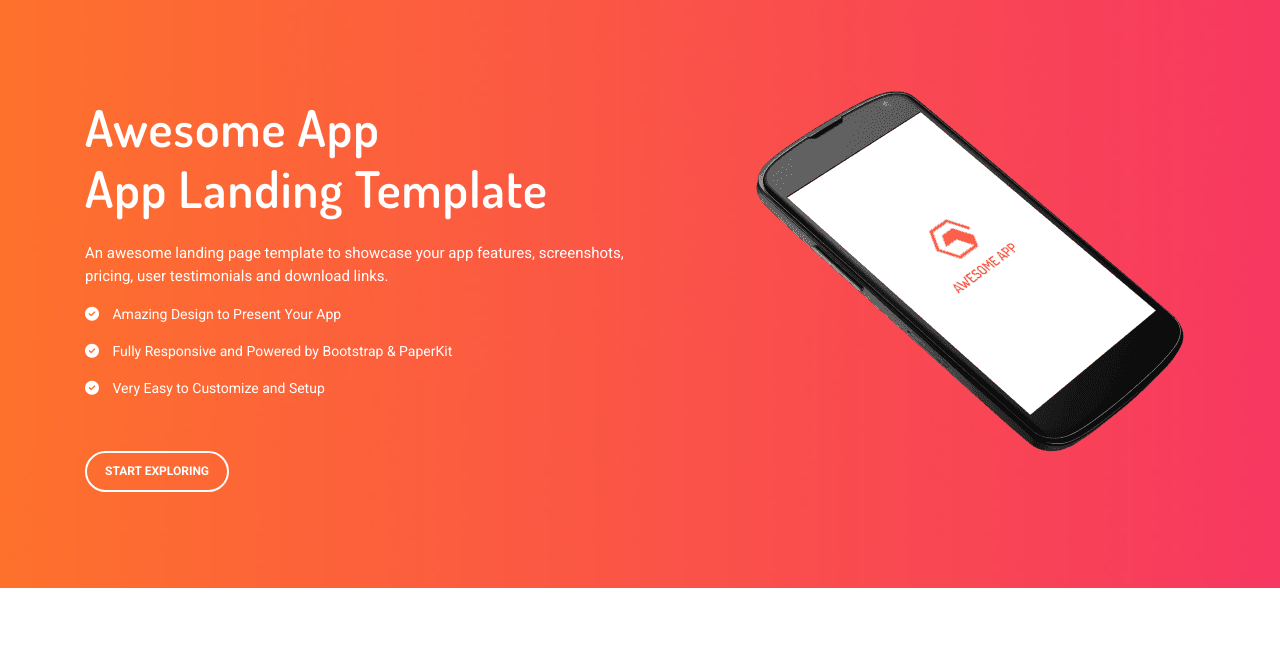
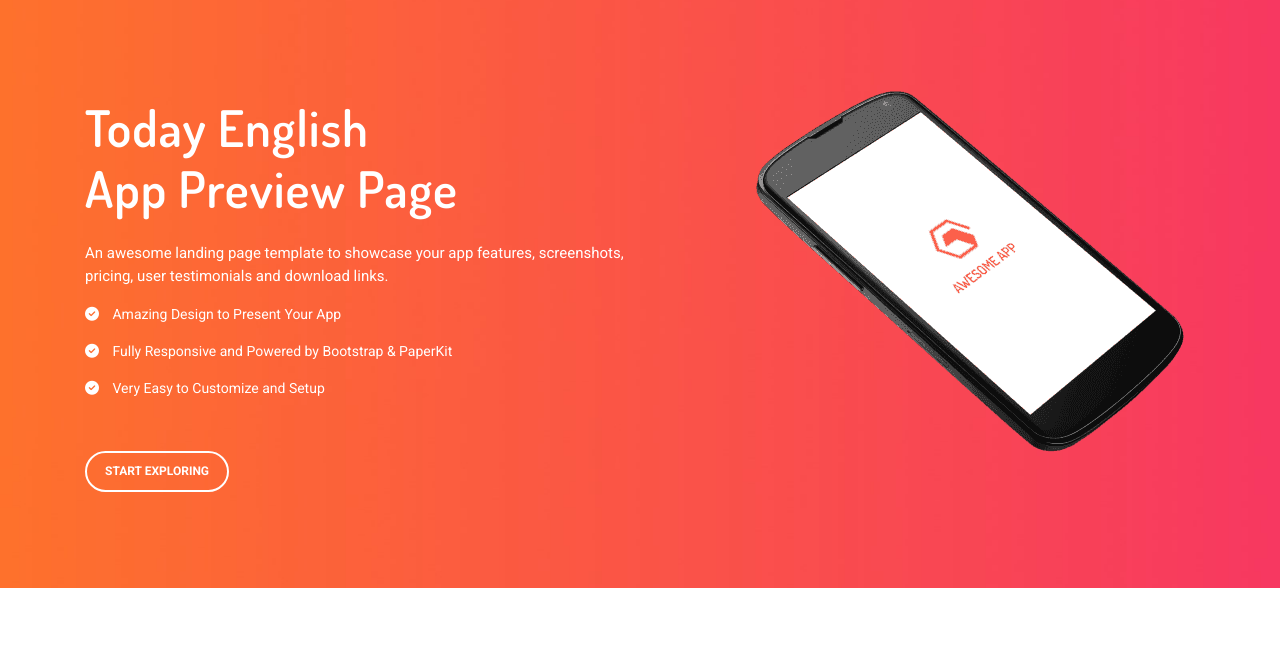
Before and after one commit to TodayEnglish/Todayenglish.github.io, a plain HTML site: page index.html in a window 1280 px wide. Shown: the part 107-762 px from the top of the page. Drawn offline with Linux system fonts and the light colour scheme.

Commit message:
Update index.html

```diff
--- a/index.html
+++ b/index.html
@@ -29,7 +29,7 @@
         <div class="container aa-header-content text-left text-white">
           <div class="row">
             <div class="col-md-6 col-sm-12">
-              <h1 class="text-white mb-4">Awesome App <br/>App Landing Template</h1>
+              <h1 class="text-white mb-4">Today English <br/>App Preview Page</h1>
               <p>An awesome landing page template to showcase your app features, screenshots, pricing, user testimonials and download links.</p>
               <ul class="py-1 list-unstyled">
                 <li class="py-2"><i class="fa fa-check-circle pr-4" aria-hidden="true"></i> Amazing Design to Present Your App</li>
```
